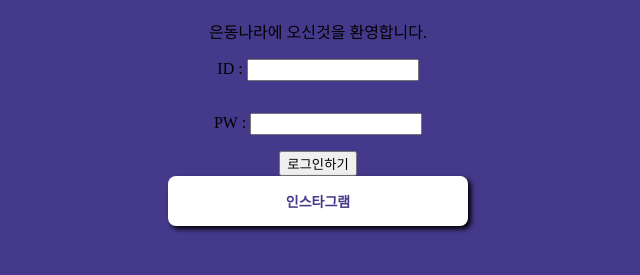
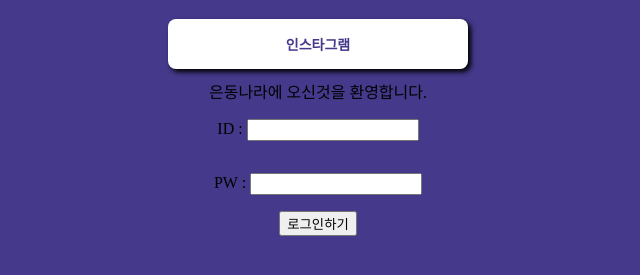
Before and after one commit to Ryusujeong/mypage, a plain HTML site: page index.html in a window 1280 px wide. Shown: the part 323-598 px from the top of the page, without its empty margins (322-962 px from the left). Drawn offline with Linux system fonts and the light colour scheme; a web font is replaced by a local one.

Commit message:
Update index.html

```diff
--- a/index.html
+++ b/index.html
@@ -72,30 +72,24 @@
 
         text-decoration: none;
 
-        box-shadow: 3px 3px 5px 0px black;
-}
-.wrap > a:hover {
-    background-color: #f2f2f2;
+        box-shadow: 3px 3px 5px 0px black;}
 
-
-}
+    .wrap > a:hover {
+    background-color: #f2f2f2;}
 
     </style>
 </head>
 <body>
     <div class="wrap">
-        <div class="profile"></div>
+    <div class="profile"></div>
     <h1 class="main">은동잉</h1>
     <p class="sub">은동이 귀엽지?</p>
     <h1 class = "redrss">로그인 페이지</h1>
+    <a target="_blank" href="https://www.instagram.com/p/CL0bF-FnAE0oUWPs9jMqW52eHPUfBp_CS3pFJI0/?igshid=OGQ2MjdiOTE=">인스타그램</a>
     <div class = "redrss1">은동나라에 오신것을 환영합니다.</div>
     <p>ID : <input type="text"/></p>
     <p>PW : <input type="text"/></p>
     <button> 로그인하기 </button>
-    <a target="_blank" href="https://www.instagram.com/p/CL0bF-FnAE0oUWPs9jMqW52eHPUfBp_CS3pFJI0/?igshid=OGQ2MjdiOTE=">인스타그램</a>
-
-
     </div>
-
 </body>
 </html>
```
